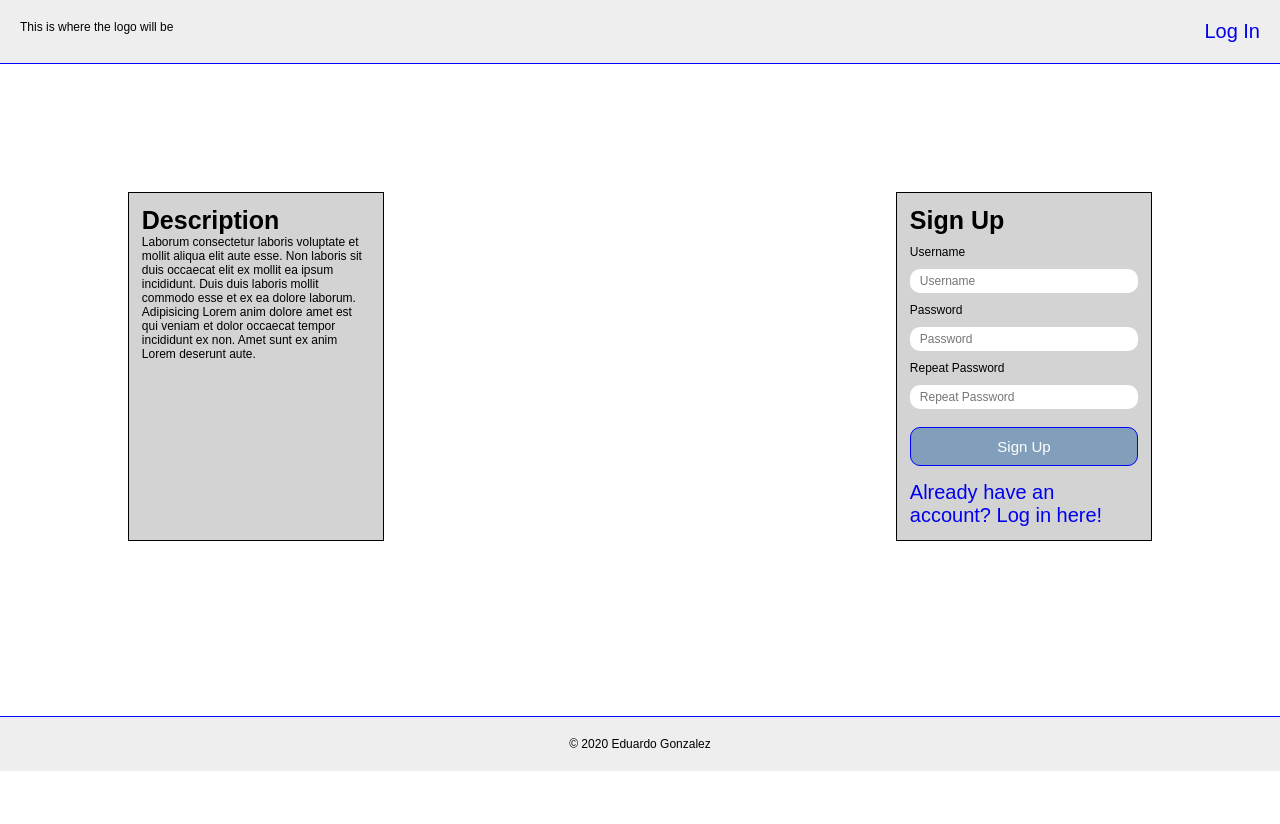
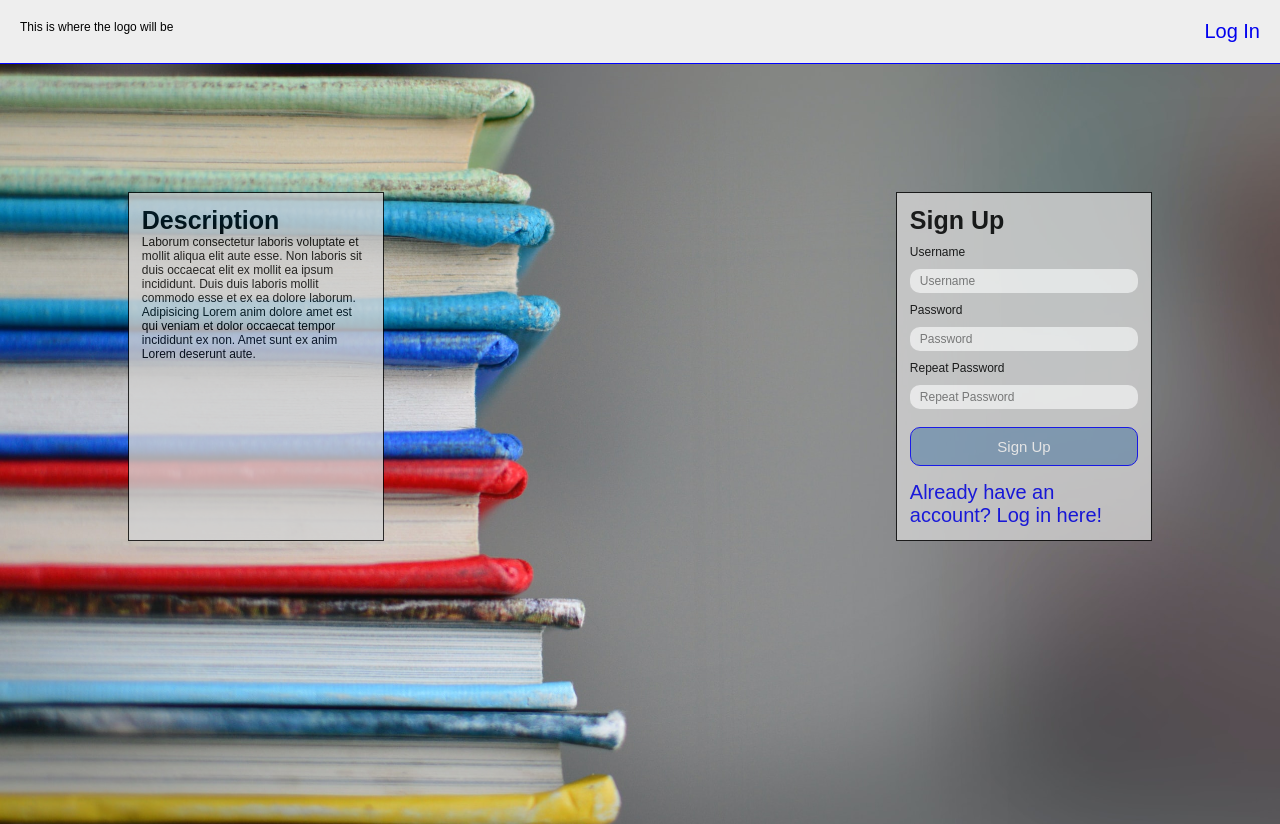
Before and after one commit to dcalamity/book-search-capstone-client, a React (Create React App) app: page / in a window 1280 px wide. Shown: the top 824 px of the page. Before the commit the page ends 800 px from the top, so only its background shows below. Built offline with nearby package versions, Linux system fonts and the light colour scheme.

Commit message:
added background image to app

```diff
--- a/src/index.css
+++ b/src/index.css
@@ -46,8 +46,16 @@
 General styles (General Module, wrapping around the modules below)
 (the styles used everywhere in the page (like the Body) or styles which are used in more than 2 of the modules below (h2, h3, h4, h5, h6, p, a, ul, li))
 */
+
+html {
+    background: url(images/Book-stacks.jpeg) no-repeat center center fixed;
+  -webkit-background-size: cover;
+  -moz-background-size: cover;
+  -o-background-size: cover;
+  background-size: cover;
+}
+
 body {
-  background-color: white;
   margin: 0%;
   height: 100%;
   min-height: 100%;
@@ -84,7 +92,8 @@ h4 {
 form {
   margin: 10px;
   padding: 15px;
-  border: 1px solid grey;
+  border: 1px solid rgba(169, 106, 57, 0.694);
+  opacity: 0.8;
 }
 
 label {
@@ -145,7 +154,6 @@ Content styles (Main Module)
 
 main {
   display: flex;
-  background-color: white;
   justify-content: space-between;
   height: 30em;
   height:100%;
@@ -287,6 +295,7 @@ input.collection {
   margin-top: 10%;
   border: 1px solid black;
   padding: 1%;
+  opacity: 0.8;
 }
 
 /* container for list of the different collecitons */
@@ -338,9 +347,9 @@ footer {
   background-color: #EEE;
   text-align: center;
   width: 100%;
-  padding: 20px;
+  padding: 14px;
   border-top: 1px solid blue;
-  margin-top: 150px;
+  margin-top: 385px;
 }
 
 .ft-txt {
```
Also changed, not shown: src/images/Book-stacks.jpeg (added), 1 other file (tests, documents, lock files or other folders).
